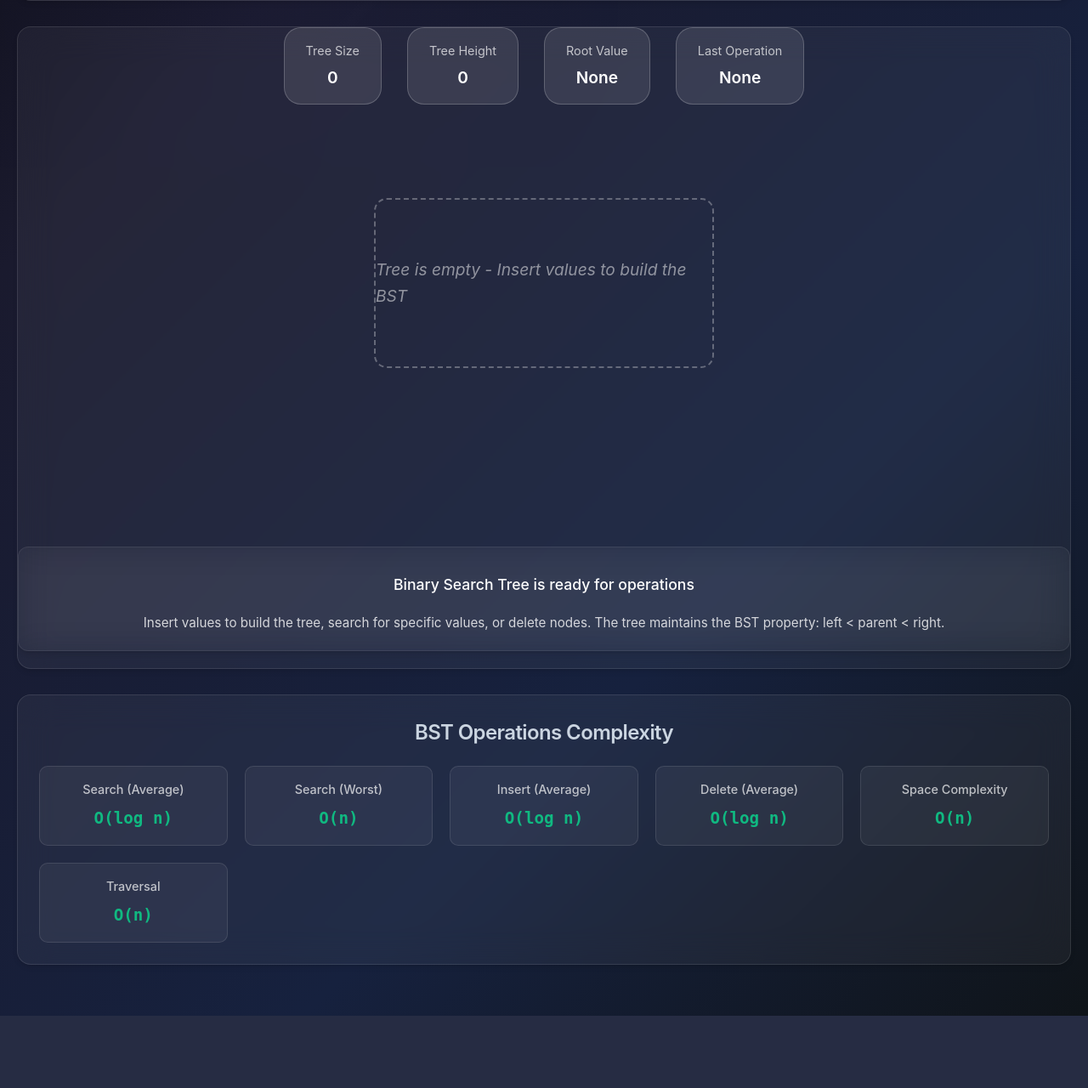
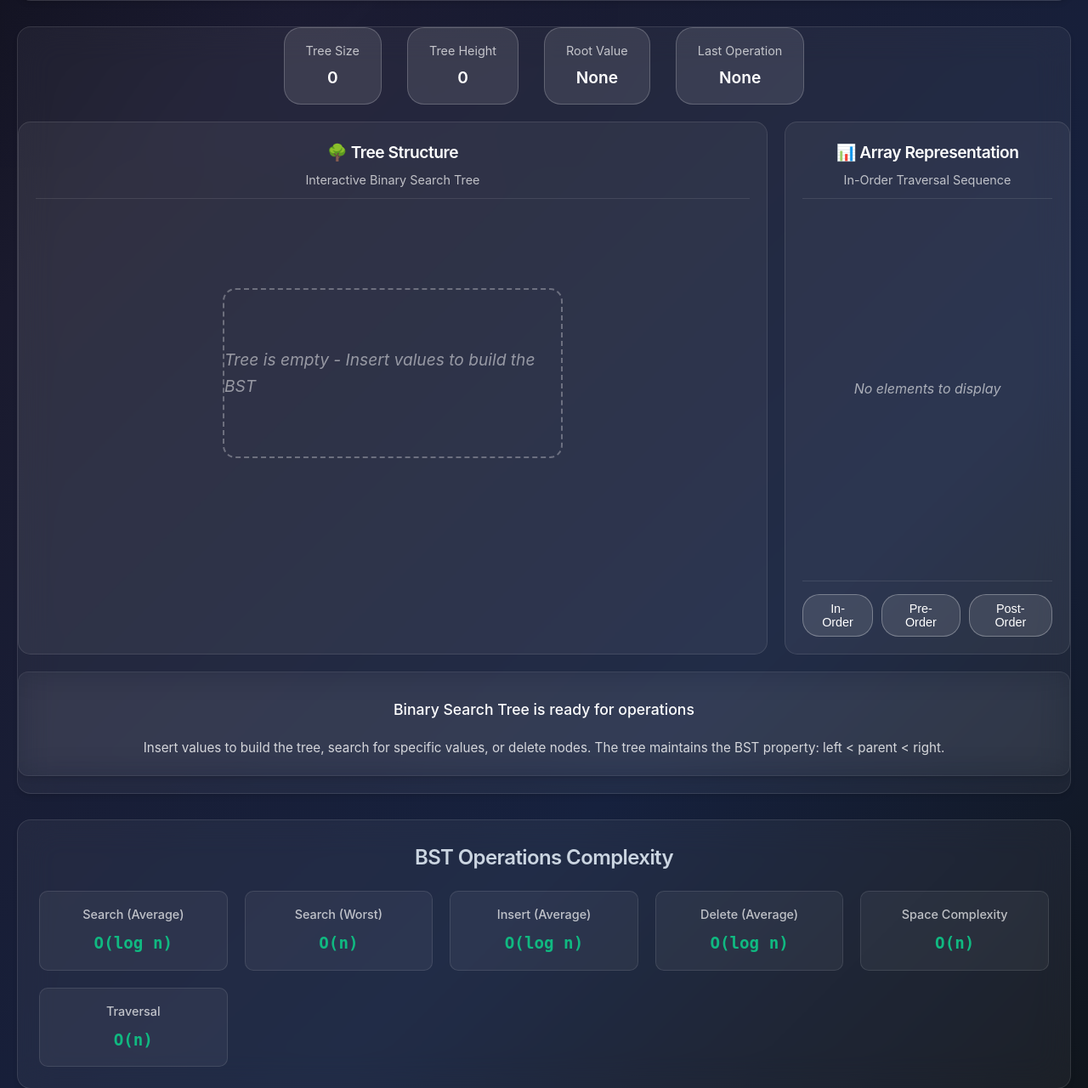
Before and after one commit to Aryan-Dev26/AlgoVizard, a Flask app: page /algorithms/binary-search-tree in a window 1280 px wide. Shown: the part 603-1883 px from the top of the page at 85% size. Before the commit the page ends 1798 px from the top, so only its background shows below. Run offline with Flask 3, Linux system fonts and the light colour scheme.

Commit message:
Implement Side-by-Side Dual View for Tree Algorithms
 MAJOR UI ENHANCEMENT: Dual View Layout System

 Enhanced Binary Search Tree:
- Side-by-side tree structure and array representation
- Interactive synchronization between tree nodes and array elements
- Real-time traversal visualization (In-Order, Pre-Order, Post-Order)
- Click-to-explore functionality linking tree and array views
- Clean, non-cluttered responsive design

 Created Reusable Dual View System:
- New dual-view.css component for consistent layouts
- Responsive grid system that stacks on mobile
- Standardized view headers and controls
- Synchronized highlighting between views
- Professional animations and transitions

 Key Features:
- Tree Structure View: Interactive SVG-based tree visualization
- Array Representation View: Dynamic traversal sequences
- Traversal Controls: Switch between In-Order, Pre-Order, Post-Order
- Interactive Elements: Click array elements to highlight tree nodes
- Responsive Design: Adapts from side-by-side to stacked layout
- Theme Support: Works with both College and School themes

 Responsive Behavior:
- Desktop: Side-by-side dual view (1fr 1fr grid)
- Tablet: Maintains side-by-side with smaller elements
- Mobile: Stacks vertically for optimal viewing

 Ready to Apply to Other Tree Algorithms:
- Heap Sort (already enhanced)
- Binary Search Tree (newly enhanced)
- Future: AVL Tree, Red-Black Tree, Trie, etc.

This creates a consistent, educational, and visually appealing pattern for all tree-based algorithm visualizations!

```diff
--- a/frontend/static/js/binary-search-tree.js
+++ b/frontend/static/js/binary-search-tree.js
@@ -49,6 +49,14 @@ class BSTVisualizer {
         this.traversalTitle = document.getElementById('traversalTitle');
         this.traversalValues = document.getElementById('traversalValues');
 
+        // Array visualization elements
+        this.arrayVisualization = document.getElementById('arrayVisualization');
+        this.arrayContainer = document.getElementById('arrayContainer');
+
+        // Current traversal state
+        this.currentTraversal = 'inorder';
+        this.traversalArray = [];
+
         // Info elements
         this.treeSize = document.getElementById('treeSize');
         this.treeHeight = document.getElementById('treeHeight');
@@ -72,6 +80,14 @@ class BSTVisualizer {
             if (e.key === 'Enter' && !this.isAnimating) {
                 this.insert();
             }
+        });
+
+        // Traversal button event listeners
+        document.querySelectorAll('.traversal-btn').forEach(btn => {
+            btn.addEventListener('click', (e) => {
+                const traversalType = e.target.dataset.type;
+                this.setTraversalType(traversalType);
+            });
         });
     }
 
@@ -604,6 +620,143 @@ class BSTVisualizer {
         this.inorderBtn.disabled = !hasNodes;
         this.preorderBtn.disabled = !hasNodes;
         this.postorderBtn.disabled = !hasNodes;
+
+        // Update array visualization
+        this.updateArrayVisualization();
+    }
+
+    updateArrayVisualization() {
+        // Get current traversal
+        this.traversalArray = this.getTraversalArray(this.currentTraversal);
+
+        // Clear previous array visualization
+        this.arrayVisualization.innerHTML = '';
+
+        if (this.traversalArray.length === 0) {
+            const emptyDiv = document.createElement('div');
+            emptyDiv.className = 'empty-array';
+            emptyDiv.textContent = 'No elements to display';
+            this.arrayVisualization.appendChild(emptyDiv);
+            return;
+        }
+
+        // Create array elements
+        this.traversalArray.forEach((value, index) => {
+            const element = document.createElement('div');
+            element.className = 'array-element';
+            element.textContent = value;
+            element.dataset.value = value;
+            element.dataset.index = index;
+
+            // Add click handler to highlight corresponding tree node
+            element.addEventListener('click', () => {
+                this.highlightNodeInTree(value);
+                this.highlightArrayElement(index);
+            });
+
+            this.arrayVisualization.appendChild(element);
+        });
+    }
+
+    getTraversalArray(type) {
+        const result = [];
+
+        switch (type) {
+            case 'inorder':
+                this.inorderTraversal(this.root, result);
+                break;
+            case 'preorder':
+                this.preorderTraversal(this.root, result);
+                break;
+            case 'postorder':
+                this.postorderTraversal(this.root, result);
+                break;
+        }
+
+        return result;
+    }
+
+    inorderTraversal(node, result) {
+        if (node) {
+            this.inorderTraversal(node.left, result);
+            result.push(node.value);
+            this.inorderTraversal(node.right, result);
+        }
+    }
+
+    preorderTraversal(node, result) {
+        if (node) {
+            result.push(node.value);
+            this.preorderTraversal(node.left, result);
+            this.preorderTraversal(node.right, result);
+        }
+    }
+
+    postorderTraversal(node, result) {
+        if (node) {
+            this.postorderTraversal(node.left, result);
+            this.postorderTraversal(node.right, result);
+            result.push(node.value);
+        }
+    }
+
+    highlightNodeInTree(value) {
+        // Remove previous highlights
+        document.querySelectorAll('.tree-node').forEach(node => {
+            node.classList.remove('highlighted');
+        });
+
+        // Find and highlight the node with the given value
+        const nodeElement = document.querySelector(`[data-value="${value}"]`);
+        if (nodeElement && nodeElement.classList.contains('tree-node')) {
+            nodeElement.classList.add('highlighted');
+
+            // Remove highlight after 2 seconds
+            setTimeout(() => {
+                nodeElement.classList.remove('highlighted');
+            }, 2000);
+        }
+    }
+
+    highlightArrayElement(index) {
+        // Remove previous highlights
+        document.querySelectorAll('.array-element').forEach(element => {
+            element.classList.remove('highlighted');
+        });
+
+        // Highlight selected element
+        const element = document.querySelector(`[data-index="${index}"]`);
+        if (element) {
+            element.classList.add('highlighted');
+
+            // Remove highlight after 2 seconds
+            setTimeout(() => {
+                element.classList.remove('highlighted');
+            }, 2000);
+        }
+    }
+
+    setTraversalType(type) {
+        this.currentTraversal = type;
+
+        // Update button states
+        document.querySelectorAll('.traversal-btn').forEach(btn => {
+            btn.classList.remove('active');
+        });
+        document.querySelector(`[data-type="${type}"]`).classList.add('active');
+
+        // Update array visualization
+        this.updateArrayVisualization();
+
+        // Update step info
+        const descriptions = {
+            'inorder': 'In-Order Traversal: Left → Root → Right',
+            'preorder': 'Pre-Order Traversal: Root → Left → Right',
+            'postorder': 'Post-Order Traversal: Left → Right → Root'
+        };
+
+        this.updateStepInfo(descriptions[type],
+                           `Showing ${type} traversal sequence. Click array elements to highlight corresponding tree nodes.`);
     }
 
     updateStepInfo(description, details) {
--- a/frontend/templates/binary-search-tree.html
+++ b/frontend/templates/binary-search-tree.html
@@ -98,6 +98,163 @@
 
         .visualization-section {
             margin-bottom: 30px;
+        }
+
+        /* Dual View Layout */
+        .dual-view-container {
+            display: grid;
+            grid-template-columns: 1fr 1fr;
+            gap: 20px;
+            margin: 20px 0;
+            min-height: 500px;
+        }
+
+        .tree-view, .array-view {
+            background: rgba(255, 255, 255, 0.05);
+            border-radius: 15px;
+            border: 1px solid rgba(255, 255, 255, 0.1);
+            padding: 20px;
+            display: flex;
+            flex-direction: column;
+        }
+
+        .view-header {
+            text-align: center;
+            margin-bottom: 15px;
+            border-bottom: 1px solid rgba(255, 255, 255, 0.1);
+            padding-bottom: 10px;
+        }
+
+        .view-header h3 {
+            font-size: 1.2rem;
+            color: white;
+            margin: 0 0 5px 0;
+        }
+
+        .view-subtitle {
+            font-size: 0.9rem;
+            color: rgba(255, 255, 255, 0.7);
+            margin: 0;
+        }
+
+        .tree-container {
+            flex: 1;
+            display: flex;
+            align-items: center;
+            justify-content: center;
+            min-height: 400px;
+        }
+
+        .array-container {
+            flex: 1;
+            display: flex;
+            flex-direction: column;
+            justify-content: center;
+            padding: 20px 0;
+        }
+
+        .array-visualization {
+            display: flex;
+            flex-wrap: wrap;
+            gap: 8px;
+            justify-content: center;
+            align-items: center;
+            min-height: 200px;
+        }
+
+        .array-element {
+            width: 50px;
+            height: 50px;
+            background: linear-gradient(135deg, #4facfe 0%, #00f2fe 100%);
+            border: 2px solid rgba(255, 255, 255, 0.3);
+            border-radius: 8px;
+            display: flex;
+            align-items: center;
+            justify-content: center;
+            font-weight: 600;
+            color: white;
+            font-size: 1rem;
+            transition: all 0.3s ease;
+            cursor: pointer;
+        }
+
+        .array-element:hover {
+            transform: translateY(-3px);
+            box-shadow: 0 8px 20px rgba(79, 172, 254, 0.4);
+        }
+
+        .array-element.highlighted {
+            background: linear-gradient(135deg, #ff6b6b 0%, #feca57 100%);
+            border-color: rgba(255, 107, 107, 0.8);
+            transform: translateY(-5px) scale(1.1);
+            box-shadow: 0 10px 25px rgba(255, 107, 107, 0.5);
+        }
+
+        .empty-array {
+            text-align: center;
+            color: rgba(255, 255, 255, 0.6);
+            font-style: italic;
+            padding: 40px;
+        }
+
+        .traversal-controls {
+            display: flex;
+            gap: 10px;
+            justify-content: center;
+            margin-top: 15px;
+            padding-top: 15px;
+            border-top: 1px solid rgba(255, 255, 255, 0.1);
+        }
+
+        .traversal-btn {
+            padding: 8px 16px;
+            background: rgba(255, 255, 255, 0.1);
+            border: 1px solid rgba(255, 255, 255, 0.3);
+            border-radius: 20px;
+            color: white;
+            font-size: 0.9rem;
+            cursor: pointer;
+            transition: all 0.3s ease;
+        }
+
+        .traversal-btn:hover {
+            background: rgba(255, 255, 255, 0.2);
+            border-color: rgba(255, 255, 255, 0.5);
+        }
+
+        .traversal-btn.active {
+            background: rgba(79, 172, 254, 0.3);
+            border-color: rgba(79, 172, 254, 0.6);
+        }
+
+        /* Responsive Design */
+        @media (max-width: 1024px) {
+            .dual-view-container {
+                grid-template-columns: 1fr;
+                gap: 15px;
+            }
+
+            .tree-view, .array-view {
+                min-height: 300px;
+            }
+        }
+
+        @media (max-width: 768px) {
+            .array-element {
+                width: 40px;
+                height: 40px;
+                font-size: 0.9rem;
+            }
+
+            .traversal-controls {
+                flex-wrap: wrap;
+                gap: 8px;
+            }
+
+            .traversal-btn {
+                padding: 6px 12px;
+                font-size: 0.8rem;
+            }
         }
 
         .tree-container {
@@ -430,9 +587,37 @@
                 </div>
             </div>
 
-            <div class="tree-container" id="treeContainer">
-                <div class="tree-visualization" id="treeVisualization">
-                    <div class="empty-tree" id="emptyMessage">Tree is empty - Insert values to build the BST</div>
+            <!-- Dual View Layout -->
+            <div class="dual-view-container">
+                <!-- Tree Structure View -->
+                <div class="tree-view">
+                    <div class="view-header">
+                        <h3>🌳 Tree Structure</h3>
+                        <div class="view-subtitle">Interactive Binary Search Tree</div>
+                    </div>
+                    <div class="tree-container" id="treeContainer">
+                        <div class="tree-visualization" id="treeVisualization">
+                            <div class="empty-tree" id="emptyMessage">Tree is empty - Insert values to build the BST</div>
+                        </div>
+                    </div>
+                </div>
+
+                <!-- Array Representation View -->
+                <div class="array-view">
+                    <div class="view-header">
+                        <h3>📊 Array Representation</h3>
+                        <div class="view-subtitle">In-Order Traversal Sequence</div>
+                    </div>
+                    <div class="array-container" id="arrayContainer">
+                        <div class="array-visualization" id="arrayVisualization">
+                            <div class="empty-array">No elements to display</div>
+                        </div>
+                    </div>
+                    <div class="traversal-controls">
+                        <button class="traversal-btn" data-type="inorder">In-Order</button>
+                        <button class="traversal-btn" data-type="preorder">Pre-Order</button>
+                        <button class="traversal-btn" data-type="postorder">Post-Order</button>
+                    </div>
                 </div>
             </div>
 
```
Also changed, not shown: backend/data/interactions.json (+7 -0 lines), frontend/static/css/dual-view.css (added, +352 -0 lines).
